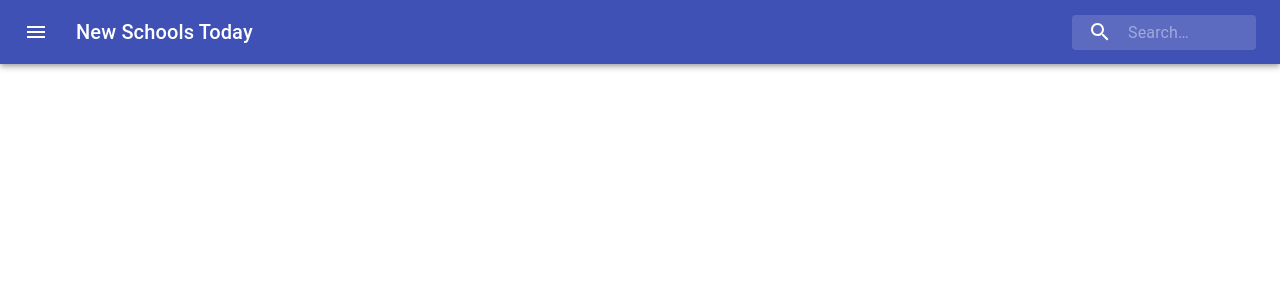
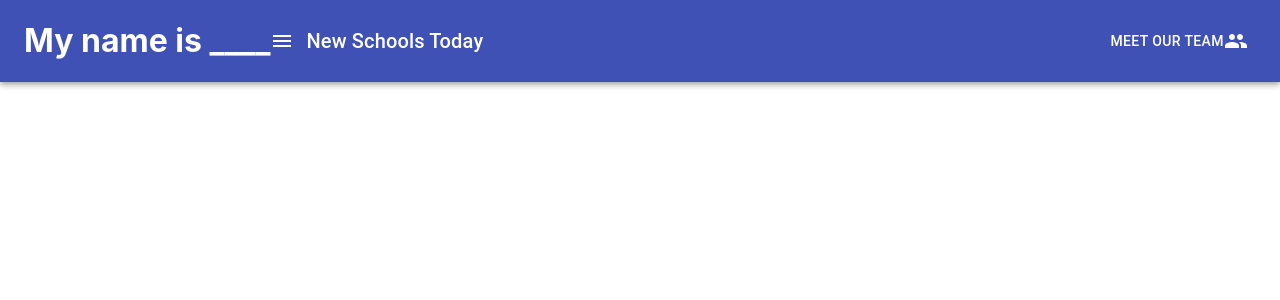
Before and after one commit to hackforla/new-schools-today, a React (Create React App) app in the folder work-team-website/work-team-website/: page / in a window 1280 px wide. Shown: the top 300 px of the page. Built offline with nearby package versions, Linux system fonts and the light colour scheme.

Commit message:
Added peoples pages

```diff
--- a/work-team-website/work-team-website/src/App.js
+++ b/work-team-website/work-team-website/src/App.js
@@ -4,5 +4,6 @@ import SearchAppBar from './components/titleBar/AppBar';
 export default function App() {
   return (
     <SearchAppBar></SearchAppBar>
+
   );
 }
--- /dev/null
+++ b/work-team-website/work-team-website/src/components/peoplePages/BenjaminSwerdlow.js
@@ -0,0 +1,9 @@
+import React from 'react';
+
+export default function BenjaminSwerdlow(){
+    return(
+        <h1>
+            My name is ____
+        </h1>
+    );
+}
--- a/work-team-website/work-team-website/src/components/titleBar/AppBar.js
+++ b/work-team-website/work-team-website/src/components/titleBar/AppBar.js
@@ -2,75 +2,44 @@ import React from 'react';
 import AppBar from '@material-ui/core/AppBar';
 import Toolbar from '@material-ui/core/Toolbar';
 import IconButton from '@material-ui/core/IconButton';
+import FlatButton from '@material-ui/core/Button';
+import Menu from '@material-ui/core/Menu';
+import MenuItem from '@material-ui/core/MenuItem';
 import Typography from '@material-ui/core/Typography';
-import InputBase from '@material-ui/core/InputBase';
-import { fade, makeStyles } from '@material-ui/core/styles';
+import {makeStyles} from '@material-ui/core/styles';
 import MenuIcon from '@material-ui/icons/Menu';
-import SearchIcon from '@material-ui/icons/Search';
+import PeopleIcon from '@material-ui/icons/People';
+
+import BenjaminSwerdlow from '../peoplePages/BenjaminSwerdlow';
 
 const useStyles = makeStyles(theme => ({
-    root: {
-      flexGrow: 1,
-    },
-    menuButton: {
-      marginRight: theme.spacing(2),
-    },
     title: {
       flexGrow: 1,
-      display: 'none',
       [theme.breakpoints.up('sm')]: {
         display: 'block',
-      },
-    },
-    search: {
-      position: 'relative',
-      borderRadius: theme.shape.borderRadius,
-      backgroundColor: fade(theme.palette.common.white, 0.15),
-      '&:hover': {
-        backgroundColor: fade(theme.palette.common.white, 0.25),
-      },
-      marginLeft: 0,
-      width: '100%',
-      [theme.breakpoints.up('sm')]: {
-        marginLeft: theme.spacing(1),
-        width: 'auto',
-      },
-    },
-    searchIcon: {
-      width: theme.spacing(7),
-      height: '100%',
-      position: 'absolute',
-      pointerEvents: 'none',
-      display: 'flex',
-      alignItems: 'center',
-      justifyContent: 'center',
-    },
-    inputRoot: {
-      color: 'inherit',
-    },
-    inputInput: {
-      padding: theme.spacing(1, 1, 1, 7),
-      transition: theme.transitions.create('width'),
-      width: '100%',
-      [theme.breakpoints.up('sm')]: {
-        width: 120,
-        '&:focus': {
-          width: 200,
-        },
       },
     },
   }));
 
 export default function SearchAppBar() {
     const classes = useStyles();
+    const [anchorEl, setAnchorEl] = React.useState(null);
+
+    const handleClick = event => {
+      setAnchorEl(event.currentTarget);
+    };
+
+    const handleClose = () => {
+      setAnchorEl(null);
+    };
 
     return (
-      <div className={classes.root}>
         <AppBar position="static">
           <Toolbar>
+            <BenjaminSwerdlow></BenjaminSwerdlow>
+
             <IconButton
               edge="start"
-              className={classes.menuButton}
               color="inherit"
               aria-label="open drawer"
             >
@@ -79,21 +48,37 @@ export default function SearchAppBar() {
             <Typography className={classes.title} variant="h6" noWrap>
               New Schools Today
             </Typography>
-            <div className={classes.search}>
-              <div className={classes.searchIcon}>
-                <SearchIcon />
-              </div>
-              <InputBase
-                placeholder="Search…"
-                classes={{
-                  root: classes.inputRoot,
-                  input: classes.inputInput,
-                }}
-                inputProps={{ 'aria-label': 'search' }}
-              />
-            </div>
+            <FlatButton aria-controls="simple-menu" aria-haspopup="true" onClick={handleClick} color='inherit'>
+              Meet our team
+              <PeopleIcon/>
+            </FlatButton>
+            <Menu
+              id="simple-menu"
+              anchorEl={anchorEl}
+              open={Boolean(anchorEl)}
+              onClose={handleClose}
+            >
+              <MenuItem onClick={handleClose}>Ethan Hopkins</MenuItem>
+              <MenuItem onClick={handleClose}>Yamato Irie</MenuItem>
+              <MenuItem onClick={handleClose}>Henry Marks</MenuItem>
+              <MenuItem onClick={handleClose}>Araceli Aronin</MenuItem>
+              <MenuItem onClick={handleClose}>Jason Telanoff</MenuItem>
+              <MenuItem onClick={handleClose}>Joshua Bubar</MenuItem>
+              <MenuItem onClick={handleClose}>Jordyn Feldman</MenuItem>
+              <MenuItem onClick={handleClose}>Ben Swerdlow</MenuItem>
+            </Menu>
+
           </Toolbar>
         </AppBar>
-      </div>
+
     );
+    //Dean Church
+    // Ben Swerdlow
+    // Jordyn Feldman
+    // Joshua Bubar
+    // Jason Telanoff
+    // Araceli Aronin
+    // Henry Marks
+    // Yamato Irie
+    // Ethan Hopkins
 }
```
Also changed, not shown: work-team-website/work-team-website/src/components/peoplePages/AraceliAronin.js (added), work-team-website/work-team-website/src/components/peoplePages/EthanHobkins.js (added), work-team-website/work-team-website/src/components/peoplePages/HenryMarks.js (added), work-team-website/work-team-website/src/components/peoplePages/JasonTelanoff.js (added), work-team-website/work-team-website/src/components/peoplePages/JordynFeldman.js (added), work-team-website/work-team-website/src/components/peoplePages/JoshuaBubar.js (added), work-team-website/work-team-website/src/components/peoplePages/YamatoIrie.js (added).
